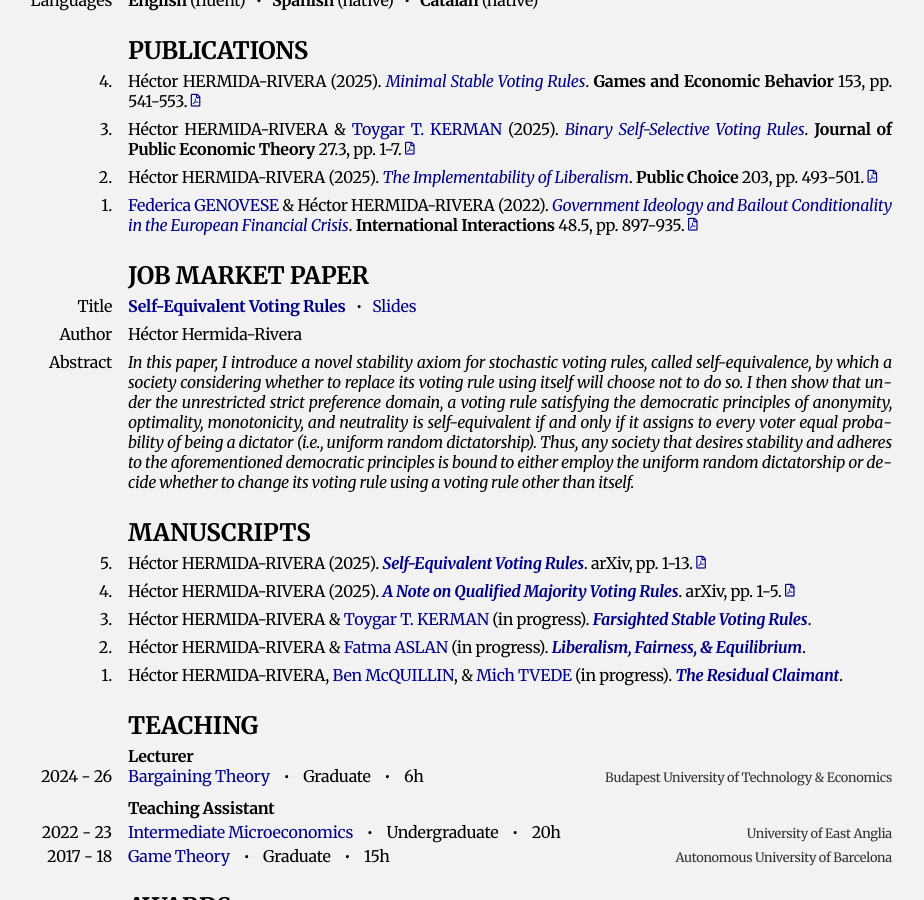
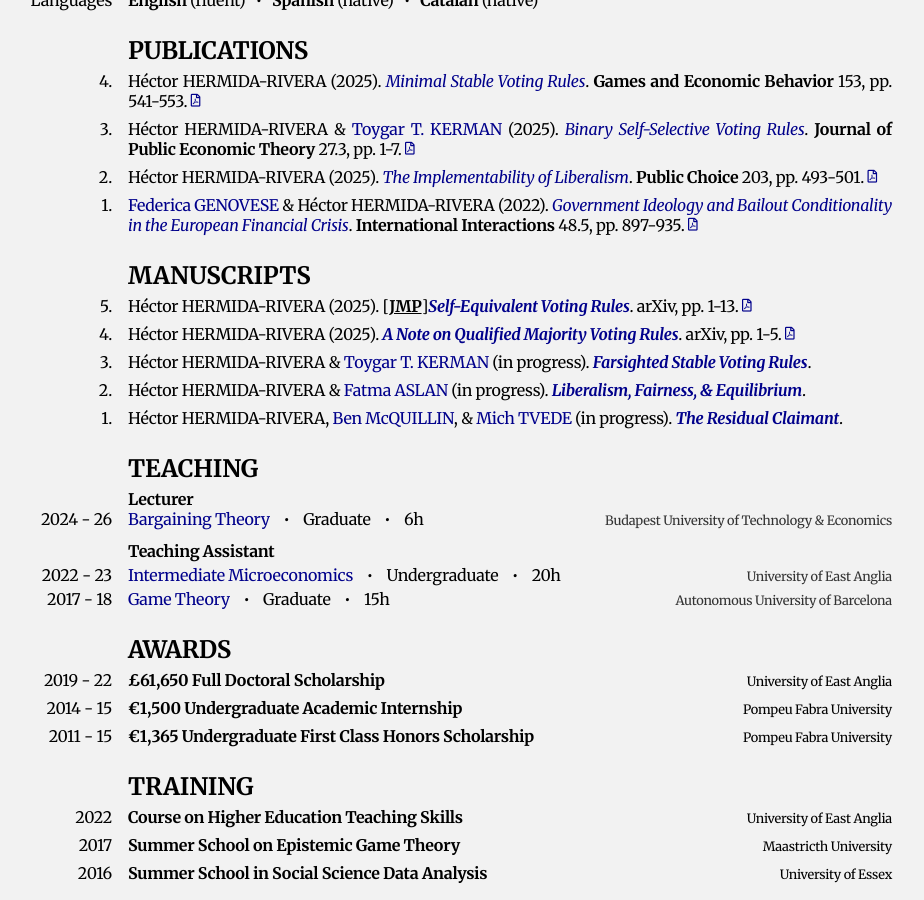
Before and after one commit to HectorHermidaRivera/hectorhermidarivera.github.io, a Jekyll site: the page built from cv.md, in a window 1280 px wide and 900 px high, scrolled down 637 px. Shown: the whole window, without its empty margins (188-1112 px from the left). Built offline with Jekyll 4.4.1, drawn with Linux system fonts in a browser that asks for light colours; a style sheet for code colours, icons or effects is not loaded.

Commit message:
Update cv.md

```diff
--- a/cv.md
+++ b/cv.md
@@ -179,19 +179,6 @@ permalink: /cv/
 
 </div>
 
-## Job Market Paper {#job-market-paper}
-
-<div class="two-column">
-  <div class="label">Title</div>
-  <div class="value"><b><a href="https://drive.google.com/file/d/13vZ7mZ95rlw0s_VvOVO176N9I3Qy2Mhe/view">Self-Equivalent Voting Rules</a></b><span style="margin:10px;">•</span><a href="https://drive.google.com/file/d/1hKOv9RvaCknSuoOqd6QBiJCijjgsD0pX/view?usp=share_link">Slides</a></div>
-
-  <div class="label">Author</div>
-  <div class="value">Héctor Hermida-Rivera</div>
-
-  <div class="label">Abstract</div>
-  <div class="value"><i>In this paper, I introduce a novel stability axiom for stochastic voting rules, called self-equivalence, by which a society considering whether to replace its voting rule using itself will choose not to do so. I then show that under the unrestricted strict preference domain, a voting rule satisfying the democratic principles of anonymity, optimality, monotonicity, and neutrality is self-equivalent if and only if it assigns to every voter equal probability of being a dictator (i.e., uniform random dictatorship). Thus, any society that desires stability and adheres to the aforementioned democratic principles is bound to either employ the uniform random dictatorship or decide whether to change its voting rule using a voting rule other than itself.</i></div>
-</div>
-
 ## Manuscripts {#manuscripts}
 
 <div class="two-column">
@@ -199,7 +186,7 @@ permalink: /cv/
   <div class="label">5.</div>
   <div class="value">
     Héctor HERMIDA-RIVERA (2025).
-    <span class="collapsible-link"><i><b>Self-Equivalent Voting Rules</b></i></span>.
+    [<b><u>JMP</u></b>]<span class="collapsible-link"><i><b>Self-Equivalent Voting Rules</b></i></span>.
     arXiv, pp. 1-13.
     <a href="https://drive.google.com/file/d/13vZ7mZ95rlw0s_VvOVO176N9I3Qy2Mhe/view" target="_blank">
       <i class="far fa-file-pdf"></i></a>
```
